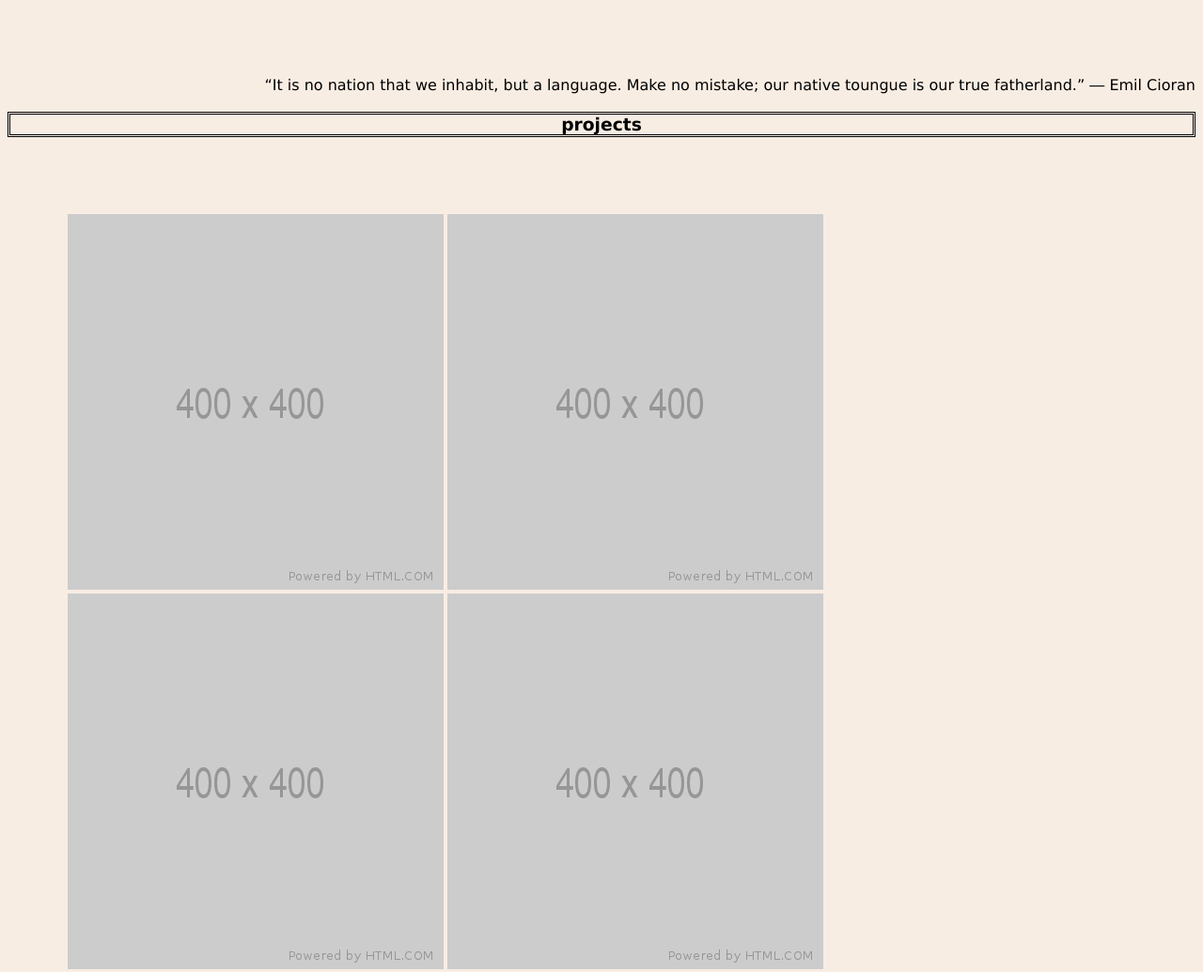
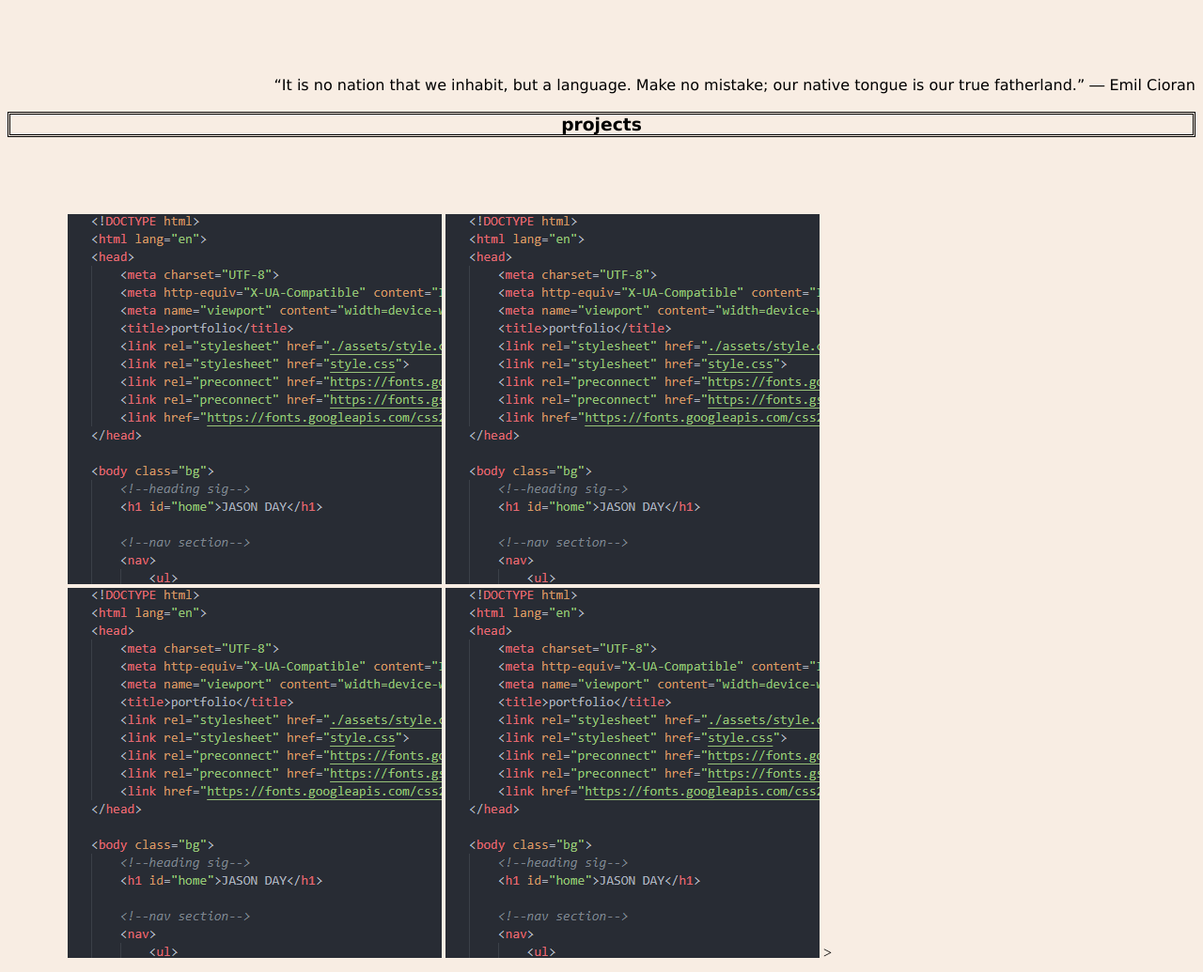
Before and after one commit to shivermotion/portfolio, a plain HTML site: page index.html in a window 1280 px wide. Shown: the part 1000-2035 px from the top of the page at 94% size. Drawn offline with Linux system fonts and the light colour scheme; files that its build step writes are made by us from their sources; a web font is replaced by a local one.

Commit message:
final layout 2.0

```diff
--- a/assets/style.css
+++ b/assets/style.css
@@ -6,11 +6,10 @@ html {
 	background-color: #f8ede3;
 }
 
+/*body*/
 #abstractimg {
 	color: black;
 	border-style: double;
-	/* opacity: 50%; */
-	/* padding-left: 10px; */
 	position: static;
 	height: 550px;
 	width: auto;
@@ -33,15 +32,12 @@ body > h1 {
 	font-family: "Lucida Sans", "Lucida Sans Regular", "Lucida Grande",
 		"Lucida Sans Unicode", Geneva, Verdana, sans-serif;
 	color: black;
-	/* border-style: dashed; */
+
 	text-align: center;
 	position: relative;
-	/* display: inline; */
 }
-
+/* navigator */
 nav {
-	/* color: grey;
-	border-style: dashed; */
 	position: fixed;
 	margin-left: 90vw;
 	z-index: 99;
@@ -59,16 +55,15 @@ button {
 }
 
 main {
-	/* border-style: dashed; */
 	padding: 5vw;
 	position: relative;
 }
 
+#placeholder:hover {
+	opacity: 50%;
+}
+
 /*footer and children*/
-footer {
-	/* color: grey;
-	border-style: dashed; */
-}
 
 h3 {
 	text-align: center;
@@ -85,12 +80,10 @@ h3 {
 	width: auto;
 	color: black;
 	border-style: double;
-	/* padding-left: 800px; */
 	border-radius: 90px;
 	position: relative;
 	margin-left: 50vw;
 	margin-bottom: 5vw;
-	/* justify-content: center; */
 }
 
 p {
--- a/index.html
+++ b/index.html
@@ -15,7 +15,6 @@
 <body class="bg">
     <!--heading sig-->
     <h1 id="home">JASON DAY</h1>
-
     <!--nav section-->
     <nav>
         <ul>
@@ -24,40 +23,29 @@
         <li><a href="#footer"><button>contact</button></a></li>
     </ul>
     </nav>
-
     <img id= "abstractimg" src="./assets/shutterstock_1732619363.jpg" alt="image unavailable">
     <img id="selfie" src="./assets/thumbnail_Snapchat-450802663.jpg" alt="image unavailable">
-
     <section>
-        <p>“It is no nation that we inhabit, but a language. Make no mistake; our native toungue is our true fatherland.”
+        <p>“It is no nation that we inhabit, but a language. Make no mistake; our native tongue is our true fatherland.”
             ― Emil Cioran</p>
     </section>
-
-
-
     <!--main section-->
     <h3>projects</h2>
 <main id="main">
-
-    <img id=placeholder src="./assets/400placeholder.png" alt="image unavailable">
-    <img id=placeholder src="./assets/400placeholder.png" alt="image unavailable">
-    <img id=placeholder src="./assets/400placeholder.png" alt="image unavailable">
-    <img id=placeholder src="./assets/400placeholder.png" alt="image unavailable">
-
+    <a href="https://github.com/shivermotion/portfolio"><img id=placeholder src="./assets/codeplaceholderimage400px.png" alt="image unavailable"></a>
+    <a href="https://github.com/shivermotion/portfolio"><img id=placeholder src="./assets/codeplaceholderimage400px.png" alt="image unavailable"></a>
+    <a href="https://github.com/shivermotion/portfolio"><img id=placeholder src="./assets/codeplaceholderimage400px.png" alt="image unavailable"></a>
+    <a href="https://github.com/shivermotion/portfolio"><img id=placeholder src="./assets/codeplaceholderimage400px.png" alt="image unavailable"></a>
+ >
 </main>
-
 <h3>contact</h3>
     <!--footer-->
 <footer id="footer">
-
   <p>jason.day.blue@gmail.com</p>
   <p>214.490.2721</p>
   <p><a href="https://github.com/shivermotion">https://github.com/shivermotion</a></p>
 </footer>
-
 <!--JS script-->
 <!-- <script src="./script.js"></script> -->
-
-
 </body>
 </html>
```
Also changed, not shown: assets/codeplaceholderimage400px.png (added), assets/projectgachaimage.png (added).
